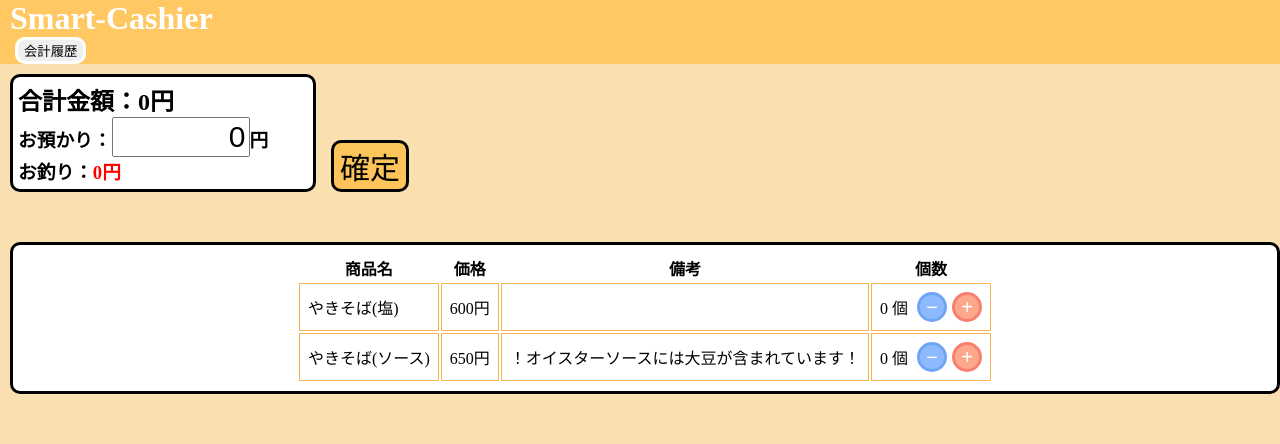
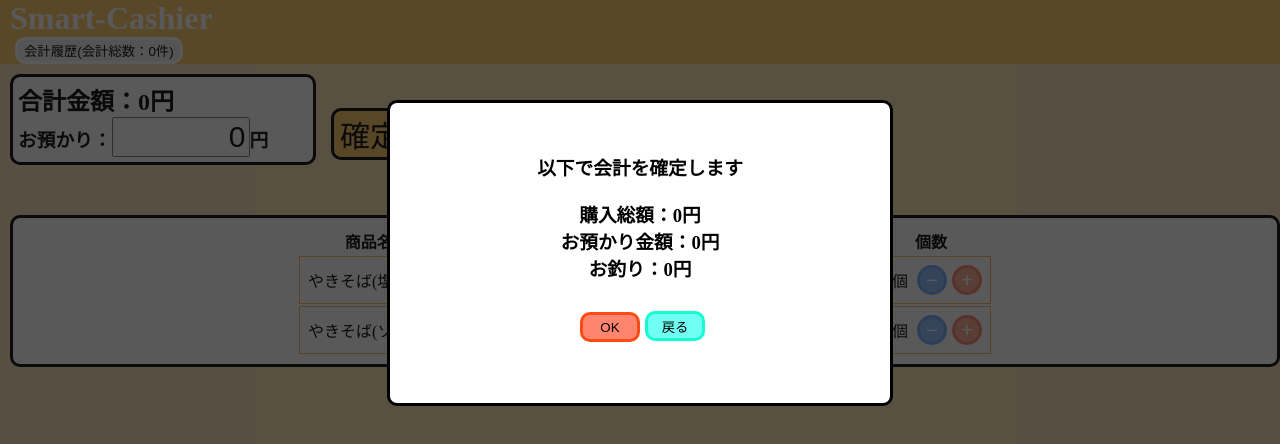
Before and after one commit to tkmn7486/register_app, a Vue app: page / in a window 1280 px wide. Both pictures are taken after a click on the button "確定". Shown: the top 444 px of the page. Built offline with nearby package versions, Linux system fonts and the light colour scheme.

Commit message:
add check tab

```diff
--- a/src/App.vue
+++ b/src/App.vue
@@ -1,7 +1,7 @@
 <template>
   <div class="app">
     <!-- 会計履歴を表示するスペース（ボタンを押すと表示） -->
-    <div class="subTab" id="subTab" v-bind:style="{display:nowStyle}">
+    <div class="subTab" id="subTab" v-bind:style="{display:nowSubTabStyle}">
       <button class="closeButton" @click="openHistory">×</button>
       <div class="subTitleSpace">
         <h2 class="subTitle">会計履歴</h2>
@@ -24,17 +24,33 @@
       </div>
     </div>
 
+<!-- 会計前の最終確認画面 -->
+    <div class="checkTab" id="checkTab" v-bind:style="{display:nowCheckTabStyle}">
+      <div class="checkTabSpace">
+        <div class="checkTabText">
+          <h3 class="checkText1">以下で会計を確定します</h3>
+          <div class="nowBill">
+            <h3>購入総額：{{totalPrice}}円</h3>
+            <h3>お預かり金額：{{outOf}}円</h3>
+            <h3>お釣り：{{change}}円</h3>
+          </div>
+          <button class="YesButton" @click="checkButton">OK</button>
+          <button class="NoButton" @click="returnButton">戻る</button>
+        </div>
+      </div>
+    </div>
+
     <!-- 会計処理を行うスペース（常時表示） -->
     <div class="mainTab" id="mainTab">
       <div class="titleBar">
         <h1 class="titleText">Smart-Cashier</h1>
-        <button class="historyButton" @click="openHistory">会計履歴</button>
+        <button class="historyButton" @click="openHistory">会計履歴(会計総数：{{cashierCount}}件)</button>
       </div>
       <div class="previewScreen">
         <div class="previewContents">
           <h2>合計金額：{{totalPrice}}円</h2>
           <h3>お預かり：<input class="outOfForm" v-model="outOf">円</h3>
-          <h3>お釣り：<p class="changeText">{{change}}円</p></h3>
+          <!-- <h3>お釣り：<p class="changeText">{{change}}円</p></h3> -->
         </div>
       </div>
       <button class="cashierButton" @click="cashier">確定</button>
@@ -75,7 +91,10 @@ export default {
     let outOf=ref(0)
     let change=ref(0)
     let amount=ref(0)
-    let nowStyle = ref("none")
+    let cashierCount=ref(0)
+    let nowSubTabStyle = ref("none")
+    let nowCheckTabStyle =ref("none")
+    // let boughtList = ref([])
     let dateObj = new Date()
     let now_date = ref(dateObj.getFullYear() + '年' +
        ('00' + (dateObj.getMonth() + 1)).slice(-2) + '月' +
@@ -86,6 +105,9 @@ export default {
     let item_list=ref([
       {name:"やきそば(塩)",price:600,remarks:"",amount:0},
       {name:"やきそば(ソース)",price:650,remarks:"！オイスターソースには大豆が含まれています！",amount:0}
+    ])
+
+    let cartItemList=ref([
     ])
 
     let displayStyle = ref([
@@ -100,28 +122,51 @@ export default {
     const addItem=(i)=>{
       totalPrice.value = totalPrice.value + i.price;
       i.amount++
+      cartItemList.value.push(i.name)
     }
 
     const reduceItem=(i)=>{
       totalPrice.value = totalPrice.value - i.price;
       i.amount--
+      cartItemList.value.push(i.price)
     }
 
     const cashier=()=>{
       change.value =  outOf.value - totalPrice.value;
-      total_history.value.push({date:now_date.value, price:totalPrice.value})
-      console.log(now_date.value)
+      nowCheckTabStyle.value = "block"
     }
 
     const openHistory=()=>{
-      if(nowStyle.value == "block"){
-        nowStyle.value="none";
+      if(nowSubTabStyle.value == "block"){
+        nowSubTabStyle.value="none";
         console.log("非表示")
       }else{
-        nowStyle.value="block";
+        nowSubTabStyle.value="block";
         console.log("表示")
       }
     }
+
+// 会計処理
+    const checkButton=()=>{
+      total_history.value.push({date: now_date.value, price: totalPrice.value})
+      console.log(now_date.value)
+      totalPrice.value = 0
+      outOf.value = 0
+      change.value = 0
+      cashierCount.value++
+
+      nowCheckTabStyle.value = "none"
+    }
+
+    const returnButton=()=>{
+      nowCheckTabStyle.value = "none"
+    }
+
+    // const getBoughtItems=()=>{
+    //   for(let co = 0; co < cartItemList.value.length; co++){
+    //     boughtList.value.push(cartItemList.value.name[co])
+    //   }
+    // }
 
 
     return{
@@ -134,11 +179,18 @@ export default {
       now_date,
       subTabCtrl,
       displayStyle,
-      nowStyle,
+      nowSubTabStyle,
+      nowCheckTabStyle,
+      cartItemList,
+      cashierCount,
+      // boughtList,
       addItem,
       reduceItem,
       cashier,
       openHistory,
+      // getBoughtItems,
+      checkButton,
+      returnButton,
     }
   }
 
@@ -167,6 +219,51 @@ html{
   border:solid white;
   border-radius:10px;
   margin:10px;
+}
+
+.checkTab{
+  position:fixed;
+  inset:0;
+  margin:auto;
+  background-color:rgba(15, 15, 15, 0.692);
+}
+
+.checkTabSpace{
+  margin:auto;
+  margin-top:100px;
+  border:solid;
+  border-radius:10px;
+  background-color:white;
+  width:500px;
+  height:300px;
+}
+
+.checkTabText{
+  margin-top:50px;
+  text-align:center;
+}
+
+.nowBill{
+  padding-top:20px;
+  padding-bottom:30px;
+}
+
+.YesButton{
+  border:solid;
+  border-radius:10px;
+  border-color:rgb(252, 76, 22);
+  width:60px;
+  height:30px;
+  background-color:rgb(255, 133, 111);
+}
+
+.NoButton{
+  border:solid;
+  border-radius:10px;
+  border-color:rgb(22, 252, 210);
+  width:60px;
+  height:30px;
+  background-color:rgb(111, 255, 243);
 }
 
 .titleBar{
```
Also changed, not shown: 7 other files (tests, documents, lock files or other folders).
